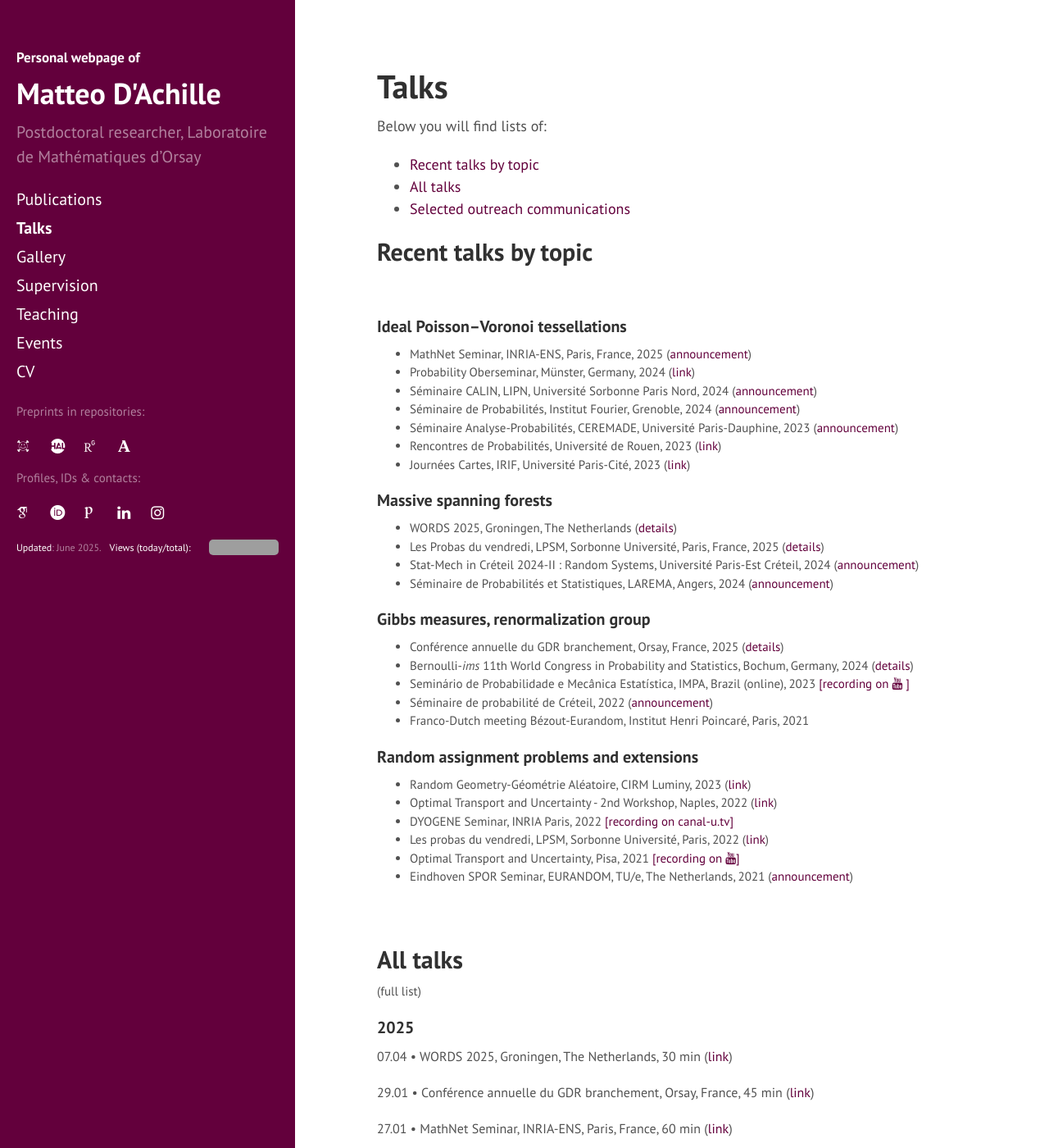
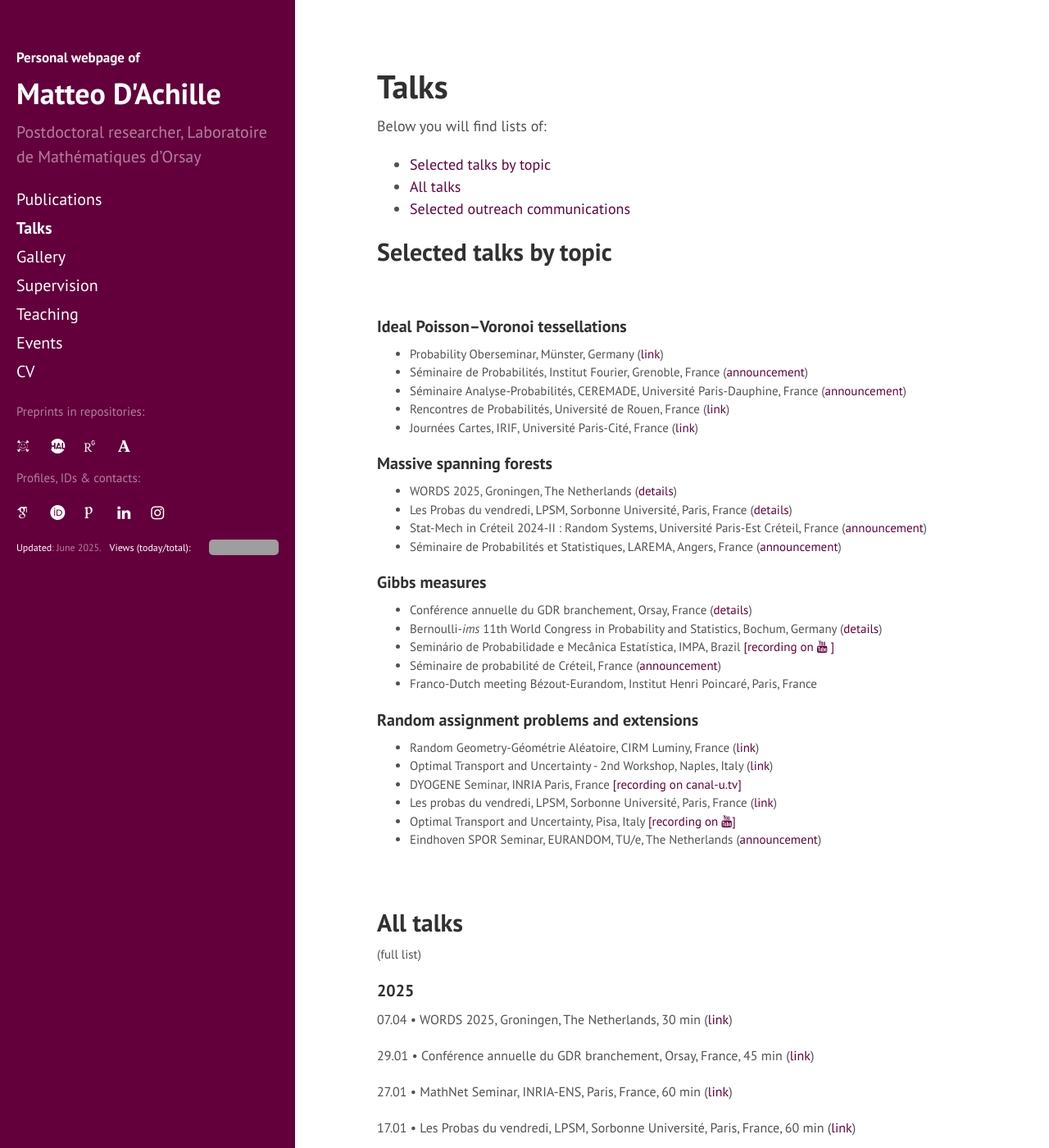
Before and after one commit to matteodachille/matteodachille.github.io, a Jekyll site: the page built from talks.md, in a window 1280 px wide and 1400 px high. Shown: the whole window at 82% size. Built offline with Jekyll 4.4.1, drawn with Linux system fonts in a browser that asks for light colours; nearby versions of some CDN libraries; some web fonts are replaced; grey boxes are pictures that could not be loaded.

Commit message:
Updated talk list

```diff
--- a/talks.md
+++ b/talks.md
@@ -54,20 +54,20 @@
 <br/>
 -->
 
-## Recent talks by topic
+## Selected talks by topic
 
 <br/>
 
 #### Ideal Poisson--Voronoi tessellations
 {: .no_toc}
-- MathNet Seminar, INRIA-ENS, Paris, France, 2025 ([announcement](https://team.inria.fr/mathnet/calendar/782/#:~:text=Seminar%3A%20Matteo%20D%27achille){:target="_blank"})
-- Probability Oberseminar, Münster, Germany, 2024 ([link](https://www.uni-muenster.de/Stochastik/en/Events/Oberseminar/oberseminar.shtml#:~:text=13.11.2024-,Matteo%20D%27Achille,-Laboratoire%20de%20Math%C3%A9matiques){:target="_blank"})
-- Séminaire CALIN, LIPN, Université Sorbonne Paris Nord, 2024 ([announcement](https://lipn.univ-paris13.fr/~banderier/Seminaires/resume.php?L=1639){:target="_blank"})
-- Séminaire de Probabilités, Institut Fourier, Grenoble, 2024 ([announcement](https://www-fourier.ujf-grenoble.fr/?q=fr/content/matteo-dachille){:target="_blank"})
-- Séminaire Analyse-Probabilités, CEREMADE, Université Paris-Dauphine, 2023 ([announcement](https://www.ceremade.dauphine.fr/fr/actualites/detail-de-lactualite/article/seminaire-analyse-proba-matteo-dachille-mardi-21-novembre.html){:target="_blank"})
-- Rencontres de Probabilités, Université de Rouen, 2023
+<!--
+- MathNet Seminar, INRIA-ENS, Paris, France ([announcement](https://team.inria.fr/mathnet/calendar/782/#:~:text=Seminar%3A%20Matteo%20D%27achille){:target="_blank"})-->
+- Probability Oberseminar, Münster, Germany ([link](https://www.uni-muenster.de/Stochastik/en/Events/Oberseminar/oberseminar.shtml#:~:text=13.11.2024-,Matteo%20D%27Achille,-Laboratoire%20de%20Math%C3%A9matiques){:target="_blank"})
+- Séminaire de Probabilités, Institut Fourier, Grenoble, France ([announcement](https://www-fourier.ujf-grenoble.fr/?q=fr/content/matteo-dachille){:target="_blank"})
+- Séminaire Analyse-Probabilités, CEREMADE, Université Paris-Dauphine, France ([announcement](https://www.ceremade.dauphine.fr/fr/actualites/detail-de-lactualite/article/seminaire-analyse-proba-matteo-dachille-mardi-21-novembre.html){:target="_blank"})
+- Rencontres de Probabilités, Université de Rouen, France
 ([link](https://lmrs.univ-rouen.fr/fr/content/rencontres-de-probabilites-2023#:~:text=*%20conf%C3%A9rencier%20invit%C3%A9.-,Matteo%20D%27Achille){:target="_blank"})
-- Journées Cartes, IRIF, Université Paris-Cité, 2023 ([link](https://indico.in2p3.fr/event/30166/#:~:text=1h-,Depuis,-l%27astronomie%20de%20Descartes
+- Journées Cartes, IRIF, Université Paris-Cité, France ([link](https://indico.in2p3.fr/event/30166/#:~:text=1h-,Depuis,-l%27astronomie%20de%20Descartes
 ){:target="_blank"})
 {: style="font-size: 15px" }
 
@@ -76,31 +76,31 @@
 {: .no_toc}
 
 - WORDS 2025, Groningen, The Netherlands ([details](https://sites.google.com/rug.nl/words2025/abstracts?authuser=0#h.ta5e0ax9c9pc){:target="_blank"})
-- Les Probas du vendredi, LPSM, Sorbonne Université, Paris, France, 2025 ([details](https://www.lpsm.paris/seminaires/probasduvendredi/index#:~:text=Vendredi%2017%20janvier%202025){:target="_blank"})
-- Stat-Mech in Créteil 2024-II : Random Systems, Université Paris-Est Créteil, 2024 ([announcement](https://lama-umr8050.fr/evenements/seminaire_de_probabilites_de_creteil/stat_mech_in_creteil_2024_ii_random_systems#:~:text=11h15%2D%2012h%20%3A%20Matteo%20D%E2%80%99Achille%20%3A){:target="_blank"})
-- Séminaire de Probabilités et Statistiques, LAREMA, Angers, 2024 ([announcement](https://math.univ-angers.fr/seminaires/seminaire-de-probabilites-et-statistiques/#:~:text=2024%2011H00%2D12H00%20%3A-,MATTEO){:target="_blank"})
+- Les Probas du vendredi, LPSM, Sorbonne Université, Paris, France ([details](https://www.lpsm.paris/seminaires/probasduvendredi/index#:~:text=Vendredi%2017%20janvier%202025){:target="_blank"})
+- Stat-Mech in Créteil 2024-II : Random Systems, Université Paris-Est Créteil, France ([announcement](https://lama-umr8050.fr/evenements/seminaire_de_probabilites_de_creteil/stat_mech_in_creteil_2024_ii_random_systems#:~:text=11h15%2D%2012h%20%3A%20Matteo%20D%E2%80%99Achille%20%3A){:target="_blank"})
+- Séminaire de Probabilités et Statistiques, LAREMA, Angers, France ([announcement](https://math.univ-angers.fr/seminaires/seminaire-de-probabilites-et-statistiques/#:~:text=2024%2011H00%2D12H00%20%3A-,MATTEO){:target="_blank"})
 {: style="font-size: 15px" }
 
-#### Gibbs measures, renormalization group
+#### Gibbs measures
 {: .no_toc}
 
-- Conférence annuelle du GDR branchement, Orsay, France, 2025 ([details](https://indico.math.cnrs.fr/event/12161/program){:target="_blank"})
+- Conférence annuelle du GDR branchement, Orsay, France ([details](https://indico.math.cnrs.fr/event/12161/program){:target="_blank"})
 - Bernoulli-*ims*
-11th World Congress in Probability and Statistics, Bochum, Germany, 2024 ([details](https://www.conftool.com/bernoulli-ims-worldcongress-2024/index.php?page=browseSessions&form_session=51&presentations=hide#:~:text=the%20hyperbolic%20plane-,Matteo%20D%27Achille,-Laboratoire%20de%20Math%C3%A9matiques){:target="_blank"})
-- Seminário de Probabilidade e Mecânica Estatística, IMPA, Brazil (online), 2023 [[recording on <i class="fa fa-youtube fa-align-center-1x" aria-hidden="true"></i> ]](https://www.youtube.com/watch?v=cJNJ-oxsnJs){:target="_blank"}
-- Séminaire de probabilité de Créteil, 2022 ([announcement](https://lama.u-pem.fr/evenements/seminaire/groupe_de_travail_probabilites/decimation_dans_les_modeles_dising_et_xy_a_d_2){:target="_blank"})
-- Franco-Dutch meeting Bézout-Eurandom, Institut Henri Poincaré, Paris, 2021
+11th World Congress in Probability and Statistics, Bochum, Germany ([details](https://www.conftool.com/bernoulli-ims-worldcongress-2024/index.php?page=browseSessions&form_session=51&presentations=hide#:~:text=the%20hyperbolic%20plane-,Matteo%20D%27Achille,-Laboratoire%20de%20Math%C3%A9matiques){:target="_blank"})
+- Seminário de Probabilidade e Mecânica Estatística, IMPA, Brazil [[recording on <i class="fa fa-youtube fa-align-center-1x" aria-hidden="true"></i> ]](https://www.youtube.com/watch?v=cJNJ-oxsnJs){:target="_blank"}
+- Séminaire de probabilité de Créteil, France ([announcement](https://lama.u-pem.fr/evenements/seminaire/groupe_de_travail_probabilites/decimation_dans_les_modeles_dising_et_xy_a_d_2){:target="_blank"})
+- Franco-Dutch meeting Bézout-Eurandom, Institut Henri Poincaré, Paris, France
 {: style="font-size: 15px" }
 
 #### Random assignment problems and extensions
 {: .no_toc}
 
-- Random Geometry-Géométrie Aléatoire, CIRM Luminy, 2023 ([link](https://conferences.cirm-math.fr/3021.html#:~:text=des%20populations%20biparentales-,Matteo){:target="_blank"})
-- Optimal Transport and Uncertainty - 2nd Workshop, Naples, 2022 ([link](https://sites.google.com/view/otau2/home?authuser=0#:~:text=Sapienza%20di%20Roma-,Matteo%20D%27Achille){:target="_blank"})
-- DYOGENE Seminar, INRIA Paris, 2022 [[recording on canal-u.tv]](https://www.canal-u.tv/chaines/inria/dyogeneerc-nemo-2022-seminar-series/back-and-forth-between-the-beta-distribution-and){:target="_blank"}
-- Les probas du vendredi, LPSM, Sorbonne Université, Paris, 2022 ([link](https://www.lpsm.paris/seminaires/probasduvendredi/index#:~:text=16%2D26%20209-,Matteo%20D%27Achille,-(LAMA)%20ERAP){:target="_blank"})
-- Optimal Transport and Uncertainty, Pisa, 2021  [[recording on <i class="fa fa-youtube fa-align-center-1x" aria-hidden="true"></i>]](https://drive.google.com/file/d/10wfRI0MZS2UnDIAGcq3a9AQJT9DSQGwe/view){:target="_blank"}
-- Eindhoven SPOR Seminar, EURANDOM, TU/e, The Netherlands, 2021 ([announcement](https://www.eurandom.tue.nl/event/einidhoven-spor-seminar/){:target="_blank"})
+- Random Geometry-Géométrie Aléatoire, CIRM Luminy, France ([link](https://conferences.cirm-math.fr/3021.html#:~:text=des%20populations%20biparentales-,Matteo){:target="_blank"})
+- Optimal Transport and Uncertainty - 2nd Workshop, Naples, Italy ([link](https://sites.google.com/view/otau2/home?authuser=0#:~:text=Sapienza%20di%20Roma-,Matteo%20D%27Achille){:target="_blank"})
+- DYOGENE Seminar, INRIA Paris, France [[recording on canal-u.tv]](https://www.canal-u.tv/chaines/inria/dyogeneerc-nemo-2022-seminar-series/back-and-forth-between-the-beta-distribution-and){:target="_blank"}
+- Les probas du vendredi, LPSM, Sorbonne Université, Paris, France ([link](https://www.lpsm.paris/seminaires/probasduvendredi/index#:~:text=16%2D26%20209-,Matteo%20D%27Achille,-(LAMA)%20ERAP){:target="_blank"})
+- Optimal Transport and Uncertainty, Pisa, Italy  [[recording on <i class="fa fa-youtube fa-align-center-1x" aria-hidden="true"></i>]](https://drive.google.com/file/d/10wfRI0MZS2UnDIAGcq3a9AQJT9DSQGwe/view){:target="_blank"}
+- Eindhoven SPOR Seminar, EURANDOM, TU/e, The Netherlands ([announcement](https://www.eurandom.tue.nl/event/einidhoven-spor-seminar/){:target="_blank"})
 {: style="font-size: 15px" }
 <br/>
 
```
Also changed, not shown: index.html (+9 -6 lines).
